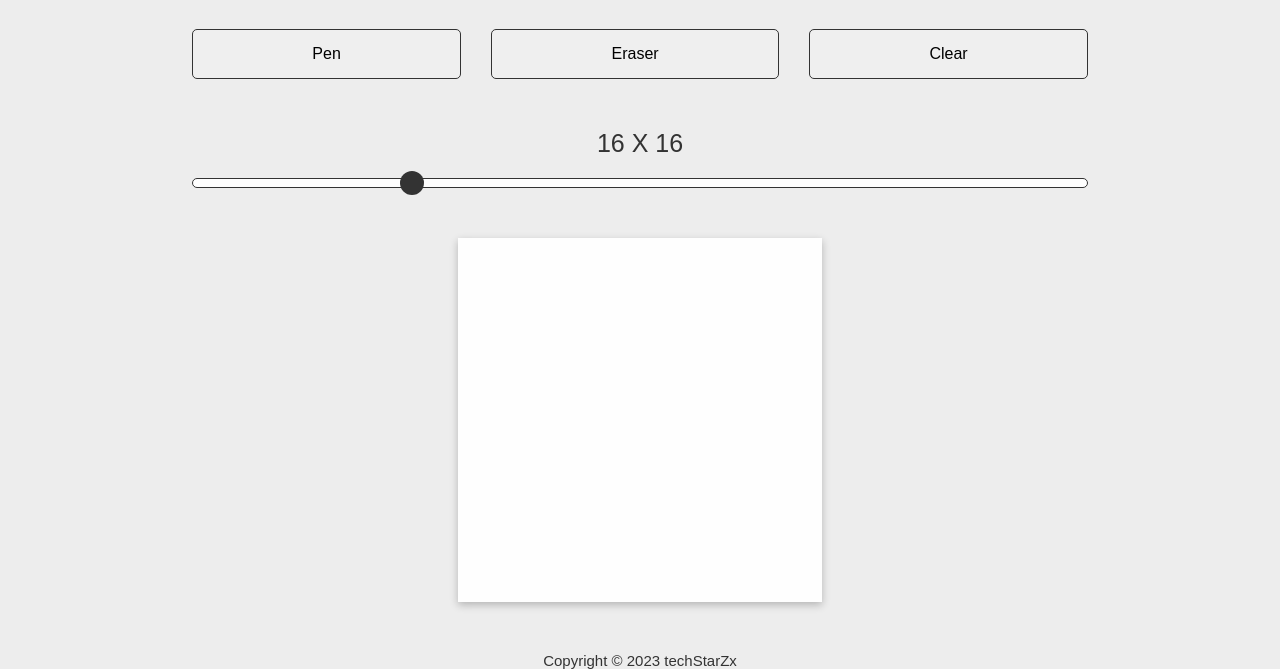
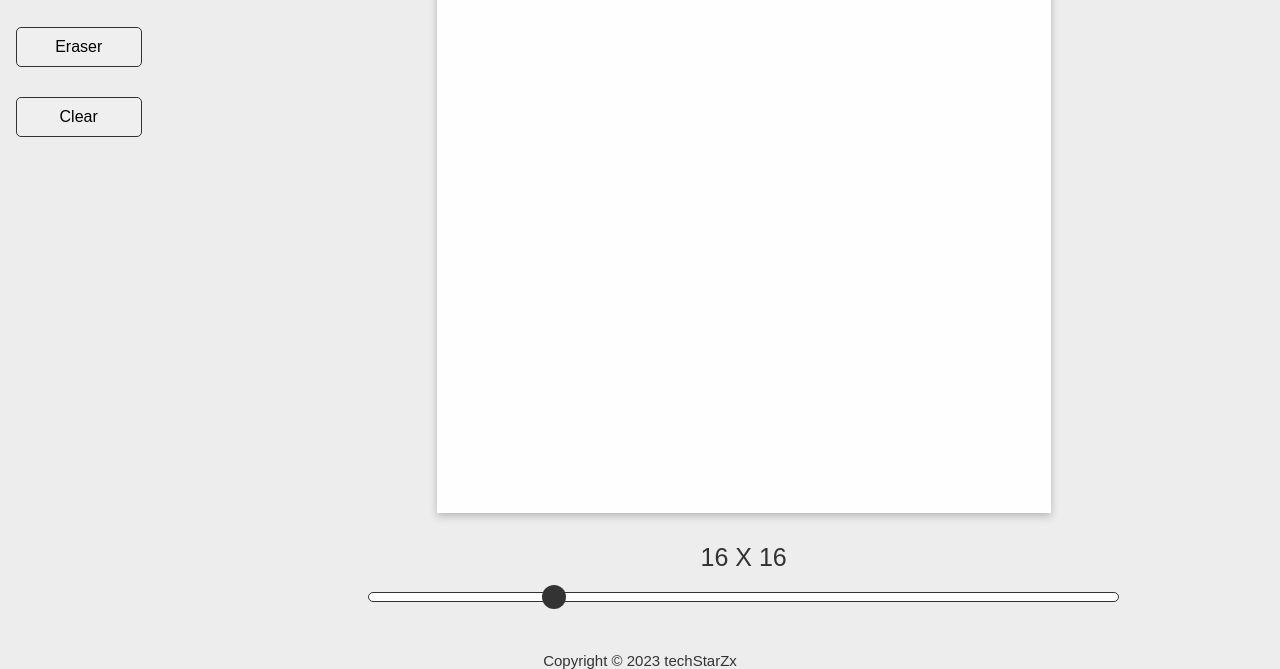
Before and after one commit to arqamx/etch-a-sketch-app, a plain HTML site: page index.html in a window 1280 px wide. Shown: the part 131-800 px from the top of the page. Drawn offline with Linux system fonts and the light colour scheme.

Commit message:
complete sidebr layout

```diff
--- a/index.html
+++ b/index.html
@@ -10,20 +10,22 @@
 <body>
 
     <main>
+        <div class="sidebar">
             <h1>Etch-a-sketch</h1>
-
             <div class="buttons">
                 <button id="penBtn">Pen</button>
                 <button id="eraserBtn">Eraser</button>
                 <button id="clearBtn">Clear</button>
             </div>
+        </div>
 
+        <div class="main-container">
+            <div class="grid" id="grid"></div>
             <div class="range">
                 <div id="sizeValue" class="size-value">16 X 16</div>
                 <input id="range" type="range" value="16" min="1" max="64">
             </div>
-
-        <div class="grid" id="grid"></div>
+        </div>
     </main>
 
     <footer>
--- a/style.css
+++ b/style.css
@@ -33,32 +33,39 @@ body {
 main {
     flex-grow: 1;
     display: flex;
-    flex-direction: column;
     gap: 50px;
     margin-top: 30px;
-    align-items: center;
+    flex-wrap: wrap;
+    justify-content: center;
+}
+
+.sidebar {
+    display: flex;
+    flex-direction: column;
+    gap: 30px;
+    /* justify-content: flex-start; */
 }
 
 h1 {
-    font-size: 70px;
+    font-size: 24px;
 }
 
 .buttons {
     display: flex;
+    flex-direction: column;
     align-items: center;
-    justify-content: center;
-    width: 70%;
+    /* justify-content: center; */
     gap: 30px;
-    flex-wrap: wrap;
 }
 
 .buttons button {
-    padding: 15px 20px;
+    padding: 10px 15px;
     border: 1px solid var(--primary-dark);
     border-radius: 5px;
     flex-grow: 1;
     cursor: pointer;
     font-size: 16px;
+    width: 80%;
 }
 
 .buttons button.active {
@@ -69,6 +76,25 @@ h1 {
 .buttons button:hover {
   transform: scale(1.05);
   transition: transform 0.1s ease-in-out;
+}
+
+.main-container {
+    flex-grow: 1;
+    display: flex;
+    flex-direction: column;
+    gap: 30px;
+    align-items: center;
+}
+
+.grid {
+    flex-grow: 1;
+    /* width: 80%; */
+    background-color: var(--secondary-light);
+    box-shadow: rgba(0, 0, 0, 0.24) 0px 3px 8px;
+    min-width: 300px;
+    min-height: 300px;
+    display: flex;
+    flex-wrap: wrap;
 }
 
 .range {
@@ -106,17 +132,6 @@ h1 {
     background: var(--primary-dark);
   }
 
-.grid {
-    flex-grow: 1;
-    width: 80%;
-    background-color: var(--secondary-light);
-    box-shadow: rgba(0, 0, 0, 0.24) 0px 3px 8px;
-    min-width: 300px;
-    min-height: 300px;
-    display: flex;
-    flex-wrap: wrap;
-}
-
 /* FOOTER */
 
 footer {
```
Lines whose indentation alone changed are shown as unchanged.
